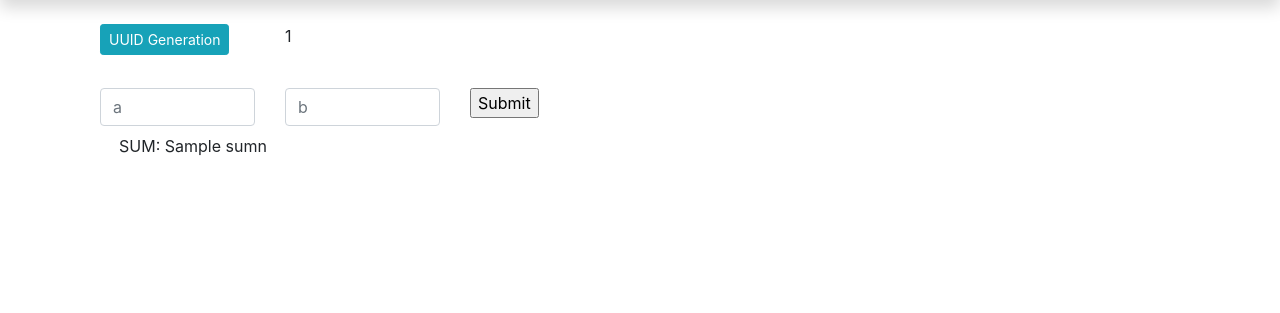
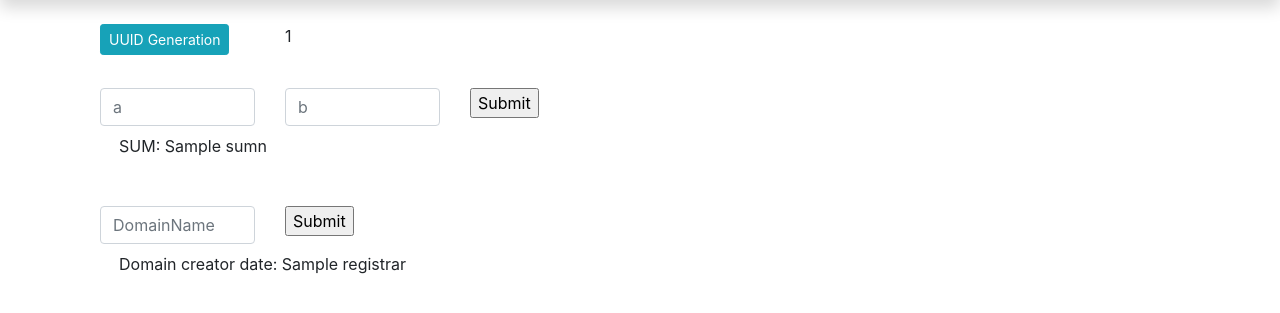
Before and after one commit to szirmaigy/modei, a Flask app: template templates/index.html in a window 1280 px wide. Shown: the part 58-371 px from the top of the page. Run offline with Flask 2, Linux system fonts and the light colour scheme; the template is opened without the code that fills it: most values are stand-ins (such as "Sample title", 1, 10 or a date in 2020); parts of the project's set-up code (start-up, migrations or seed data) failed here and were passed over; some libraries are stand-ins or nearby versions.

Commit message:
Add DomainInfo function

```diff
--- a/app.py
+++ b/app.py
@@ -2,9 +2,9 @@ from flask import Flask, render_template, request
 # from waitress import serve
 import uuid, sys, os, re
 from test import sum
+from domaininfo import DInfo
 
 app = Flask(__name__)
-
 
 @app.after_request
 def add_hostname_header(response):
@@ -34,11 +34,17 @@ def sumh():
     try:
         a = int(request.form.get('a'))
         b = int(request.form.get('b'))
-        # a = 4
-        # b = 1
-        # sumn = a + b
         sumn = sum(a,b)
         return render_template("index.html", sumn=sumn)
+    except Exception as e:
+	    return render_template("500.html", error = str(e))
+
+@app.route('/Domain', methods=['POST'])
+def DomainI():
+    try:
+        DomainName = request.form.get('DomainName')
+        Registrar = DInfo(DomainName)
+        return render_template("index.html", Registrar=Registrar)
     except Exception as e:
 	    return render_template("500.html", error = str(e))
 
--- /dev/null
+++ b/domaininfo.py
@@ -0,0 +1,30 @@
+#!/usr/bin/python3
+# -*- coding: utf-8 -*-
+
+from domain_validation.whois import WHOIS
+
+class DInfo():
+    def __init__(self, DomainName):
+        self.DomainName = str(DomainName)
+        # whois = WHOIS(DomainName)
+        # CreationDate = whois.creation_date()
+        # Registrar = whois.registrar()
+        # print(whois.creation_date())
+        # return Registrar
+
+    def DomainCreationInfo(self):
+        whois = WHOIS(self.DomainName)
+        CreationDate = str(whois.creation_date())
+        Registrar = whois.registrar()
+        return Registrar
+
+    def IPaddress(self):
+        pass
+
+    def DNSinfo(self):
+        pass
+
+
+DomainName = 'google.com'
+DInfo.DomainCreationInfo(DomainName)
+# DInfo.DomainCreationInfo(test)
--- a/requirements.txt
+++ b/requirements.txt
@@ -1,2 +1,3 @@
-Flask==1.0.2
-waitress==1.2.1
+Flask==1.1.1
+waitress==1.4.1
+domain-validation==1.6.4
--- a/templates/index.html
+++ b/templates/index.html
@@ -32,4 +32,20 @@
   	</div>
   </form>
 </div>
+<br>
+<div class="container">
+  <form action="/Domain" method="post">
+    <div class="row">
+      <div class="col-2">
+  	     <input stype="text" class="form-control" id="inlineFormInputGroupUsername2" placeholder="DomainName" type="text" name="DomainName" required>
+      </div>
+          <div class="col-2">
+          <input type="submit" value="Submit">
+      </div>
+    </div>
+  	<div class="container">
+  		<p class="col py-2 px-md-1">Domain creator date: {{ Registrar }}</p>
+  	</div>
+  </form>
+</div>
 {% endblock %}
```
Also changed, not shown: 1 other file.
